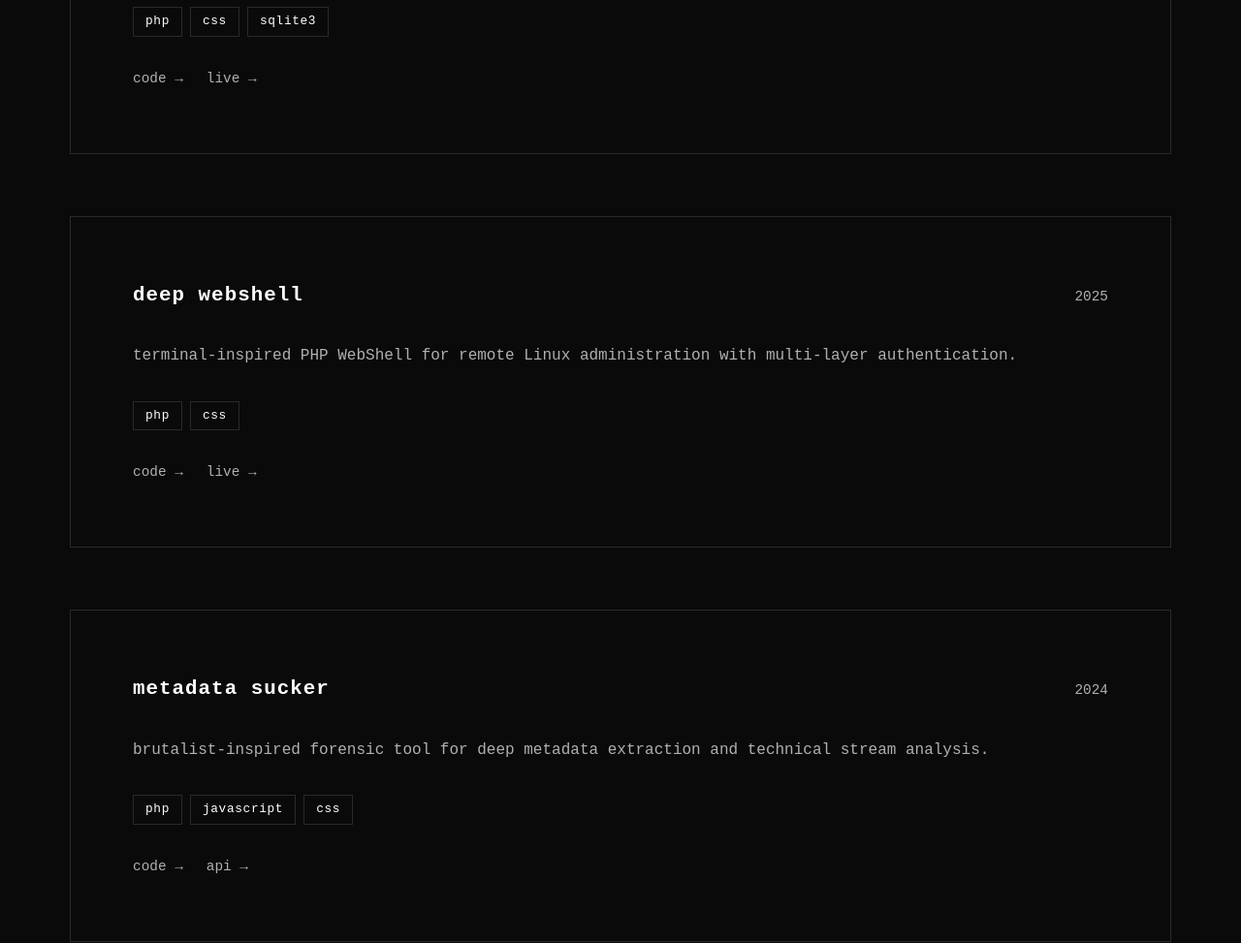
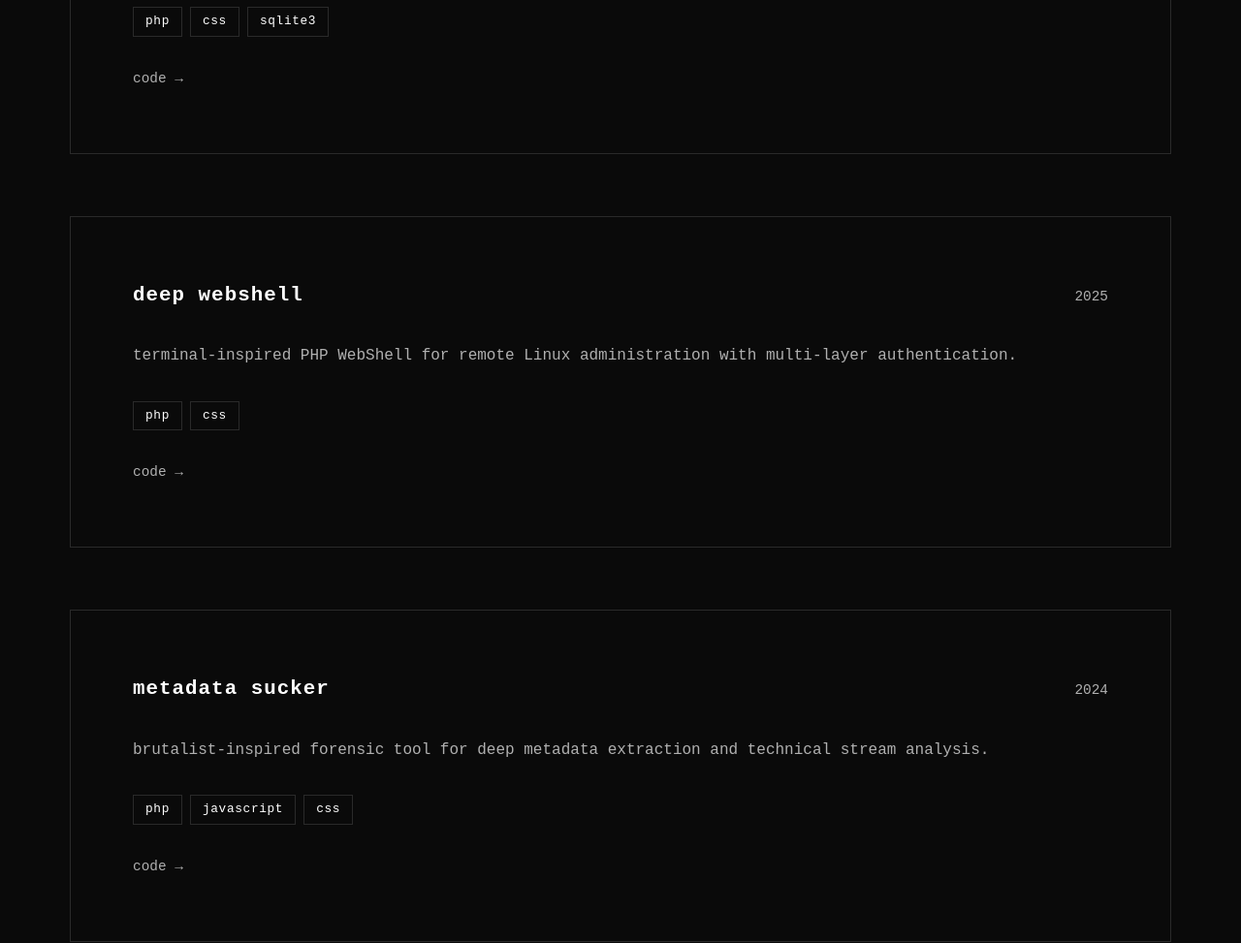
Before and after one commit to BryanApolonio/bryanapolonio.github.io, a plain HTML site: page index.html in a window 1280 px wide. Shown: the part 1833-2806 px from the top of the page at 97% size. Drawn offline with Linux system fonts and the light colour scheme.

Commit message:
Remove live demo links from project sections
Removed placeholder links for live demos in project sections.

```diff
--- a/index.html
+++ b/index.html
@@ -63,7 +63,6 @@
                     </div>
                     <div class="project-links">
                         <a href="https://github.com/BryanApolonio/Deep-Index" class="project-link" target="_blank">code →</a>
-                        <a href="#" class="project-link" target="_blank">live →</a>
                     </div>
                 </article>
 
@@ -79,7 +78,6 @@
                     </div>
                     <div class="project-links">
                         <a href="https://github.com/BryanApolonio/Deep-WebShell" class="project-link" target="_blank">code →</a>
-                        <a href="#" class="project-link" target="_blank">live →</a>
                     </div>
                 </article>
 
@@ -96,7 +94,6 @@
                     </div>
                     <div class="project-links">
                         <a href="https://github.com/BryanApolonio" class="project-link" target="_blank">code →</a>
-                        <a href="#" class="project-link" target="_blank">api →</a>
                     </div>
                 </article>
             </div>
```
